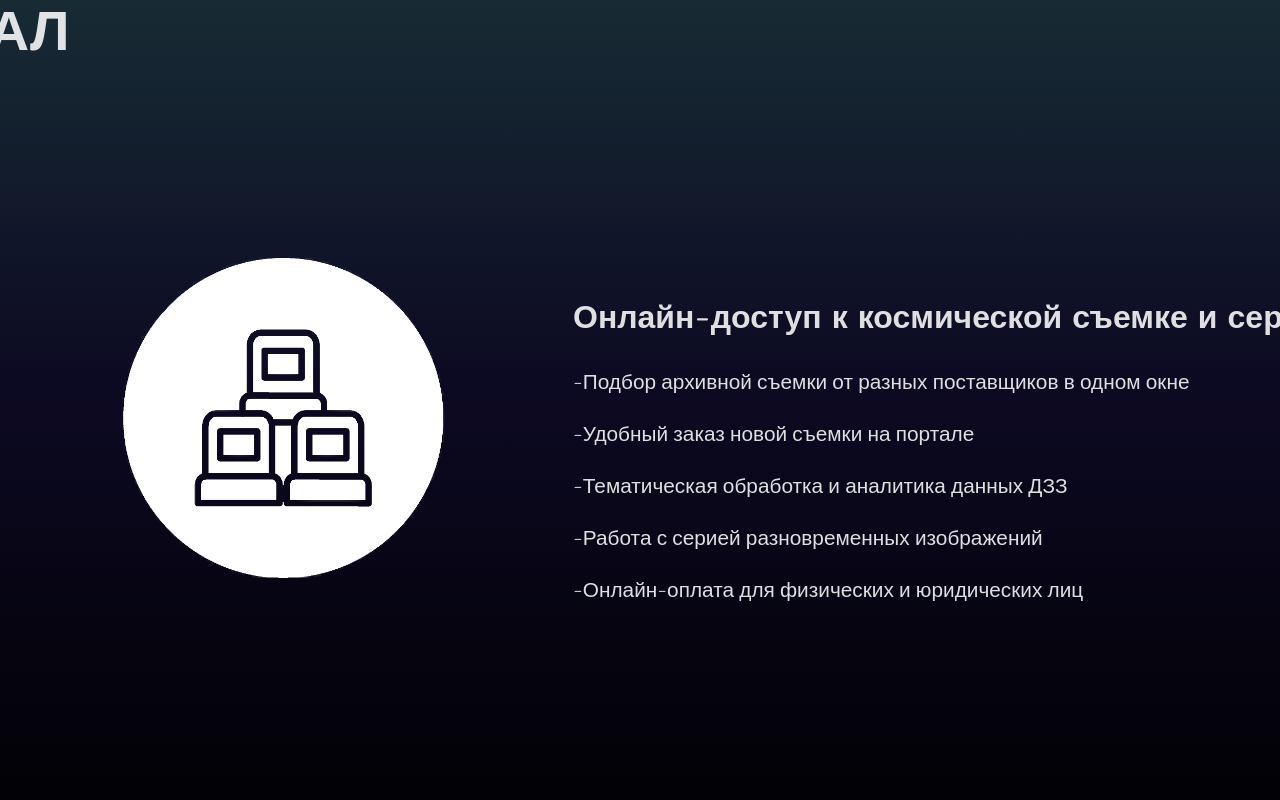
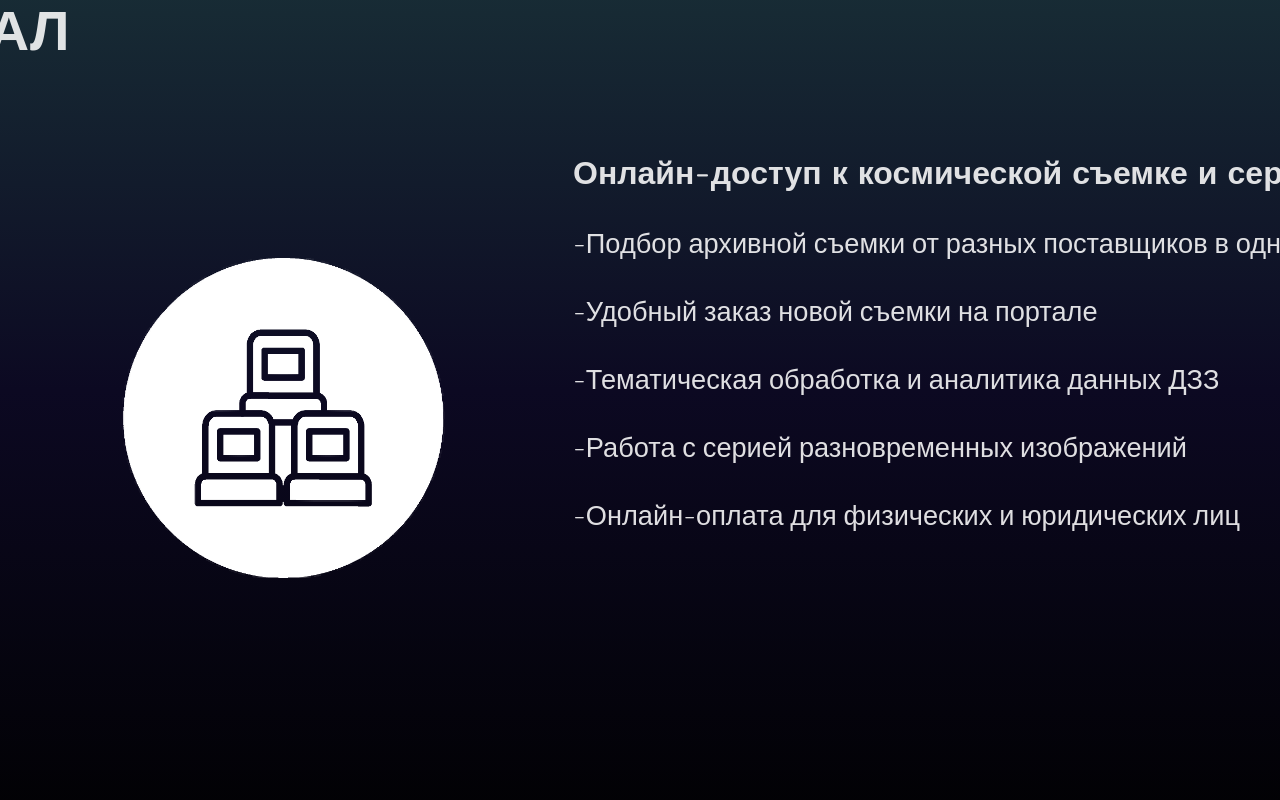
Before and after one commit to ElephantGenocide/hakaton, a React (Vite) app: page / in a window 1280 px wide. Shown: the part 2600-3400 px from the top of the page. Built offline with nearby package versions, Linux system fonts and the light colour scheme; a web font is replaced by a local one.

Commit message:
zxzxzxzx

```diff
--- a/src/components/FeaturesTwo/featurestwo.css
+++ b/src/components/FeaturesTwo/featurestwo.css
@@ -28,10 +28,10 @@
 }
 
 .feutwo_conteiner_stolbic{
-    margin-top: 19rem;
+    margin-top: 10rem;
     margin-left: 40rem;
     align-items: center;
-    font-size: 1.3rem;
+    font-size: 1.7rem;
     width: 80vw;
     min-width: 30vw;
 }
```
